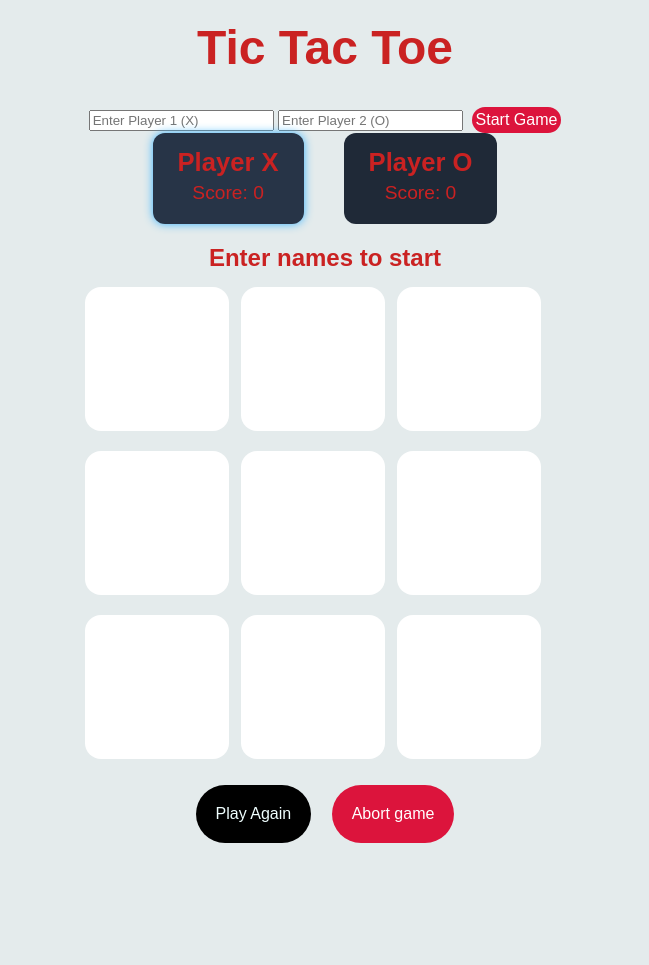
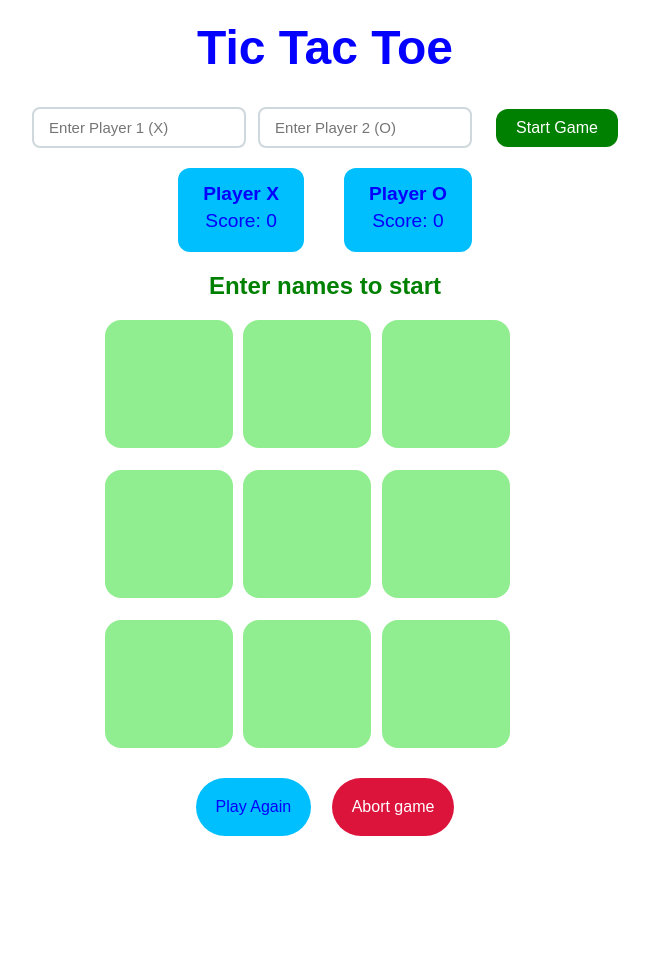
Before and after one commit to jasaswee2001/Tic-Tac-Toe, a website: page Tic-Tac-Toe/game.html in a window 1280 px wide. Shown: the whole page, without its empty margins (315-964 px from the left). Before the commit the page ends 843 px from the top, so only its background shows below. Drawn offline with Linux system fonts and the light colour scheme.

Commit message:
modified css and js file

```diff
--- a/Tic-Tac-Toe/game.css
+++ b/Tic-Tac-Toe/game.css
@@ -1,8 +1,8 @@
 body {
     margin: 0;
-    background: #e4ebec;
+    background: white;
     font-family: Arial, sans-serif;
-    color: rgb(202, 34, 34);
+    color: rgb(4, 0, 255);
     text-align: center;
 }
 
@@ -12,28 +12,22 @@ h1 {
     font-weight: bold;
 }
 
-#turnInfo {
-    margin-top: 5px;
-    font-size: 1.5rem;
-    font-weight: bold;
-    color: #1a1a1a;
-}
 
 .game {
-    height: 60vmin;
-    width: 60vmin;
+    height: 55vmin;
+    width: 55vmin;
     margin: auto;
     display: flex;
     flex-wrap: wrap;
-    gap: 1.5vmin;
+    gap: 1.3vmin;
 }
 
 .box {
-    height: 18vmin;
-    width: 18vmin;
-    background: white;
+    height: 16vmin;
+    width: 16vmin;
+    background: lightgreen;
     border-radius: 1rem;
-    font-size: 10vmin;
+    font-size: 6.5vmin;
     display: flex;
     justify-content: center;
     align-items: center;
@@ -41,12 +35,13 @@ h1 {
     cursor: pointer;
 }
 
+
 #Play-Again {
     padding: 1.25rem;
     font-size: medium;
     border-radius: 2rem;
-    color: azure;
-    background-color: black;
+    color: rgb(4, 0, 255);
+    background-color:  DeepSkyBlue;
     border: none;
     cursor: pointer;
 }
@@ -62,20 +57,10 @@ h1 {
     cursor: pointer;
 }
 
-.popup {
-    position: fixed;
-    top: 0;
-    left: 0;
-    right: 0;
-    bottom: 0;
-    display: none;
-    justify-content: center;
-    align-items: center;
-    background: rgba(0,0,0,0.6);
-}
+
 
 .popup-box {
-    background: #ffffff;
+    background: #1b1146;
     padding: 20px;
     width: 260px;
     border-radius: 12px;
@@ -95,15 +80,10 @@ h1 {
     cursor: pointer;
 }
 
-.popup-buttons .danger {
-    background: crimson;
-    color: white;
-}
-
 
 #Player1{
     padding: 1.25rem;
-    font-size: medium;
+    font-size: small;
     border-radius: 2rem;
     color: azure;
     background-color: black;
@@ -112,52 +92,39 @@ h1 {
 }
 
 
-#Player{
+#Player2{
     padding: 1.25rem;
-    font-size: medium;
+    font-size: small;
     border-radius: 2rem;
-    color: azure;
-    background-color: black;
     border: none;
     cursor: pointer;
 }
 
 
 .players {
+    width: 100%;
     display: flex;
     justify-content: center;
     gap: 40px;
-    margin-bottom: 20px;
+    margin-top: 20px;
 }
 
 .player {
-    background: #1f2937;
+    background: DeepSkyBlue;
     padding: 15px 25px;
     border-radius: 12px;
     transition: 0.3s;
 }
 
-.player.active {
-    background: #273447;
-    box-shadow: 0 0 10px #3ab4ff;
-}
-
 .player h2 {
     margin: 0;
-    font-size: 1.6rem;
+    font-size: 1.2rem;
 }
 
 .player p {
     margin: 5px 0;
     font-size: 1.2rem;
 }
-
-
-#status {
-    font-size: 1.5rem;
-    margin-bottom: 15px;
-}
-
 
 .board {
     width: 80vmin;
@@ -168,26 +135,56 @@ h1 {
     margin: auto;
 }
 
+.name-box {
+    display: flex;
+    justify-content: center;
+    align-items: center;
+    gap: 12px;
+    margin-top: 20px;
+}
+
+
+.name-box input {
+    padding: 10px 15px;
+    width: 180px;
+    border: 2px solid #cfd8dc;
+    border-radius: 8px;
+    font-size: 15px;
+    transition: 0.3s ease;
+    outline: none;
+    background: white;
+}
+
+.name-box input:focus {
+    border-color: #3ab4ff;
+    box-shadow: 0 0 6px rgba(58, 180, 255, 0.5);
+}
+
+
+#startGame {
+    padding: 10px 20px;
+    border: none;
+    border-radius: 12px;
+    background: green;
+    color: white;
+    font-size: 16px;
+
+}
+
+ #status {
+        color: green;
+    }
 
 .box.x::after {
     content: "X";
-    font-size: 60px;
+    font-size: 10vmin;
+    color: #ff0000;
+    font-weight: bold;
 }
 
 .box.o::after {
     content: "O";
-    font-size: 60px;
+    font-size: 10vmin;
+    color: #0000ff;
+    font-weight: bold;
 }
-
-
-
-#startGame {
-    padding: 0.25rem;
-    font-size: medium;
-    border-radius: 2rem;
-    color: white;
-    background-color: crimson;
-    margin-left: 0.25rem;
-    border: none;
-    cursor: pointer;
-}
```
Also changed, not shown: Tic-Tac-Toe/game.html (+1 -0 lines).
